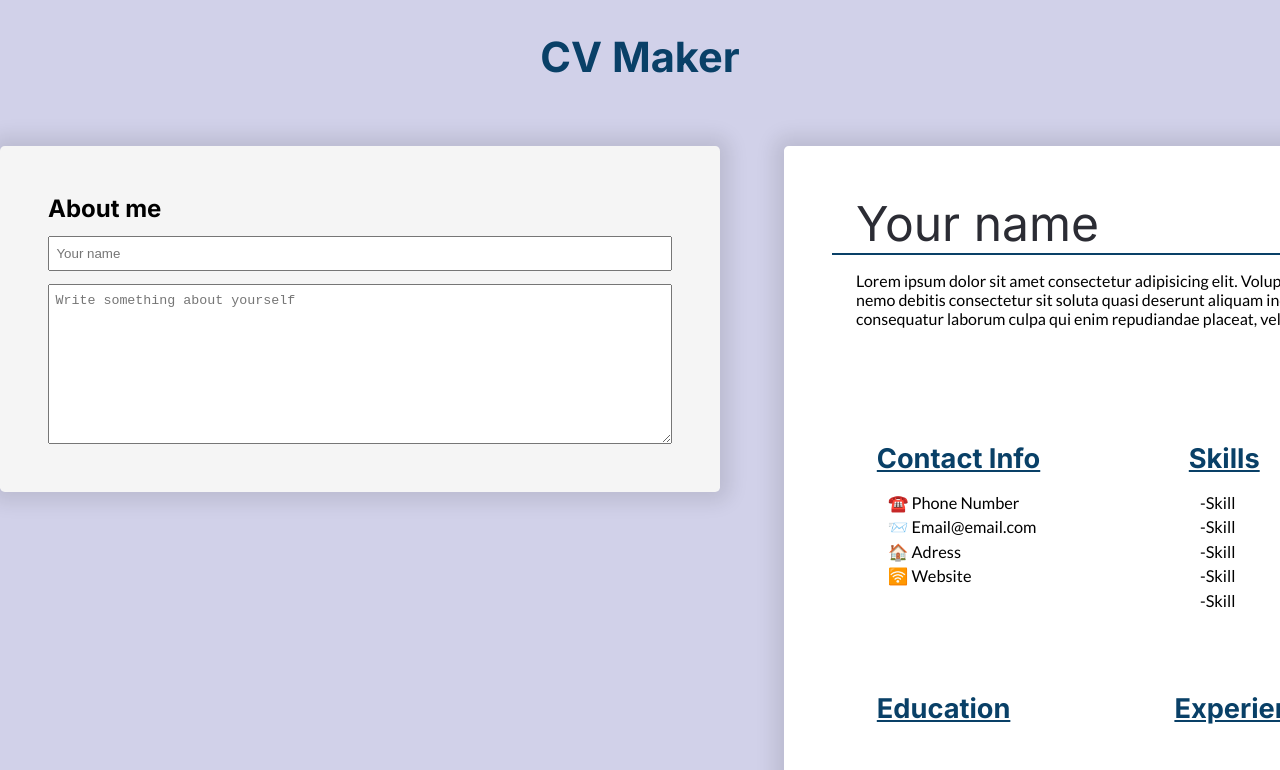
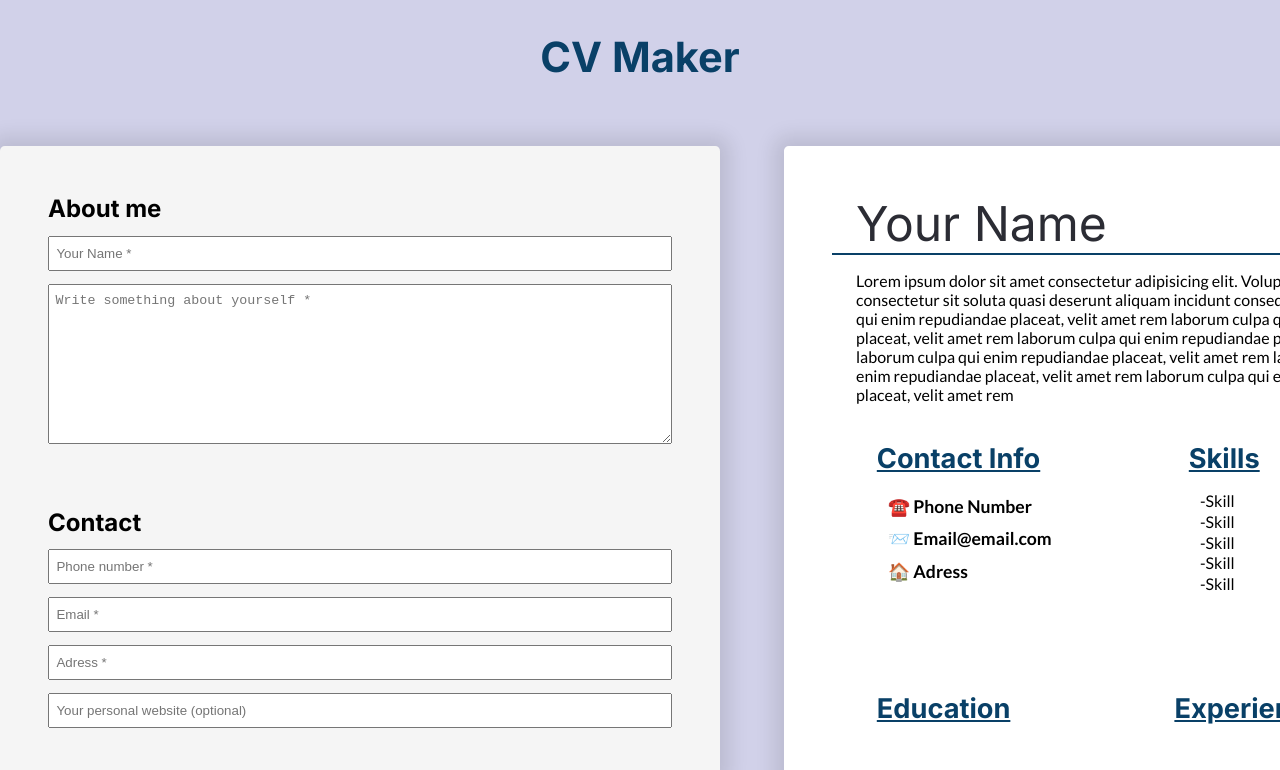
Before and after one commit to NikolaGedovic/cv-maker, a React (Create React App) app: page / in a window 1280 px wide. Shown: the top 770 px of the page. Built offline with nearby package versions, Linux system fonts and the light colour scheme; the HTML template or start-up script is replaced by a standard one.

Commit message:
setting up contact information functionality, with user inputs and the preview on the other page

```diff
--- a/src/App.js
+++ b/src/App.js
@@ -5,6 +5,10 @@ import CvPreview from "./components/cvPreview/cvPreview";
 export default function App() {
   const [name, setName] = useState("");
   const [aboutMeText, setAboutMeText] = useState("");
+  const [phoneNum, setPhoneNum] = useState("");
+  const [email, setEmail] = useState("");
+  const [adress, setAdress] = useState("");
+  const [website, setWebsite] = useState("");
   return (
     <>
       <PageHeading />
@@ -14,8 +18,23 @@ export default function App() {
           setName={setName}
           aboutMeText={aboutMeText}
           setAboutMeText={setAboutMeText}
+          phoneNum={phoneNum}
+          setPhoneNum={setPhoneNum}
+          email={email}
+          setEmail={setEmail}
+          adress={adress}
+          setAdress={setAdress}
+          website={website}
+          setWebsite={setWebsite}
         />
-        <CvPreview name={name} aboutMeText={aboutMeText} />
+        <CvPreview
+          name={name}
+          aboutMeText={aboutMeText}
+          phoneNum={phoneNum}
+          email={email}
+          adress={adress}
+          website={website}
+        />
       </div>
     </>
   );
--- a/src/components/cvForm/aboutMe.js
+++ b/src/components/cvForm/aboutMeForm.js
@@ -10,21 +10,25 @@ export default function AboutMe({
       <h2 className="form-section-heading">About me</h2>
       <input
         value={name}
-        className="text-input"
+        className="form-input"
         type="text"
         name="name"
         id="name"
-        placeholder="Your name"
+        placeholder="Your Name *"
         onChange={(e) => setName(e.target.value)}
+        required
+        aria-required="true"
       />
       <textarea
         value={aboutMeText}
-        maxLength={450}
+        maxLength={500}
         type="text"
         name="about-me"
         id="about-me"
-        placeholder="Write something about yourself"
+        placeholder="Write something about yourself *"
         onChange={(e) => setAboutMeText(e.target.value)}
+        required
+        aria-required="true"
       />
     </section>
   );
--- /dev/null
+++ b/src/components/cvForm/contactForm.js
@@ -0,0 +1,59 @@
+export default function ContactForm({
+  phoneNum,
+  setPhoneNum,
+  email,
+  setEmail,
+  adress,
+  setAdress,
+  website,
+  setWebsite,
+}) {
+  return (
+    <section className="form-section">
+      <h2 className="form-section-heading">Contact</h2>
+      <input
+        value={phoneNum}
+        type="tel"
+        className="form-input"
+        name="phoneNum"
+        id="phoneNum"
+        placeholder="Phone number *"
+        required
+        aria-required="true"
+        onChange={(e) => setPhoneNum(e.target.value)}
+      />
+      <input
+        value={email}
+        className="form-input"
+        type="email"
+        name="email"
+        id="email"
+        placeholder="Email *"
+        required
+        aria-required="true"
+        onChange={(e) => setEmail(e.target.value)}
+      />
+      <input
+        value={adress}
+        className="form-input"
+        type="text"
+        name="adress"
+        id="adress"
+        placeholder="Adress *"
+        required
+        aria-required="true"
+        onChange={(e) => setAdress(e.target.value)}
+      />
+
+      <input
+        value={website}
+        className="form-input"
+        type="text"
+        name="website"
+        id="website"
+        placeholder="Your personal website (optional)"
+        onChange={(e) => setWebsite(e.target.value)}
+      />
+    </section>
+  );
+}
--- a/src/components/cvForm/cvForm.js
+++ b/src/components/cvForm/cvForm.js
@@ -1,6 +1,20 @@
-import AboutMe from "./aboutMe";
+import AboutMe from "./aboutMeForm";
+import ContactForm from "./contactForm";
 
-export default function CvForm({ name, setName, aboutMeText, setAboutMeText }) {
+export default function CvForm({
+  name,
+  setName,
+  aboutMeText,
+  setAboutMeText,
+  phoneNum,
+  setPhoneNum,
+  email,
+  setEmail,
+  adress,
+  setAdress,
+  website,
+  setWebsite,
+}) {
   return (
     <div className="cv-form">
       <AboutMe
@@ -9,6 +23,16 @@ export default function CvForm({ name, setName, aboutMeText, setAboutMeText }) {
         aboutMeText={aboutMeText}
         setAboutMeText={setAboutMeText}
       />
+      <ContactForm
+        phoneNum={phoneNum}
+        setPhoneNum={setPhoneNum}
+        email={email}
+        setEmail={setEmail}
+        adress={adress}
+        setAdress={setAdress}
+        website={website}
+        setWebsite={setWebsite}
+      />
     </div>
   );
 }
--- a/src/components/cvPreview/cvPreview.js
+++ b/src/components/cvPreview/cvPreview.js
@@ -1,6 +1,14 @@
+import MiddleSectionCvPreview from "./middleSectionCvPreview";
 import TopSectionCvPreview from "./topSectionCvPreview";
 
-export default function CvPreview({ name, aboutMeText }) {
+export default function CvPreview({
+  name,
+  aboutMeText,
+  phoneNum,
+  email,
+  adress,
+  website,
+}) {
   return (
     <div className="cv-preview">
       {/* ********** TOP SECTION ********** */}
@@ -8,23 +16,12 @@ export default function CvPreview({ name, aboutMeText }) {
 
       {/* ********** MIDDLE SECTION ********** */}
 
-      <section className="middle-section">
-        <div className="contact-preview">
-          <h2 className="headings-preview">Contact Info</h2>
-          <p>☎️ Phone Number</p>
-          <p>📨 Email@email.com</p>
-          <p>🏠 Adress</p>
-          <p>🛜 Website</p>
-        </div>
-        <div className="skills-preview">
-          <h2 className="headings-preview">Skills</h2>
-          <p>-Skill</p>
-          <p>-Skill</p>
-          <p>-Skill</p>
-          <p>-Skill</p>
-          <p>-Skill</p>
-        </div>
-      </section>
+      <MiddleSectionCvPreview
+        phoneNum={phoneNum}
+        email={email}
+        adress={adress}
+        website={website}
+      />
 
       {/* ********** BOTTOM SECTION ********** */}
 
--- /dev/null
+++ b/src/components/cvPreview/middleSectionCvPreview.js
@@ -0,0 +1,30 @@
+export default function MiddleSectionCvPreview({
+  phoneNum,
+  email,
+  adress,
+  website,
+}) {
+  return (
+    <section className="middle-section">
+      <div className="contact-preview">
+        <h2 className="headings-preview">Contact Info</h2>
+        <p className="contact-display-preview">
+          ☎️ {phoneNum || "Phone Number"}
+        </p>
+        <p className="contact-display-preview">
+          📨 {email || "Email@email.com"}
+        </p>
+        <p className="contact-display-preview">🏠 {adress || "Adress"}</p>
+        {website && <p className="contact-display-preview">🛜 {website}</p>}
+      </div>
+      <div className="skills-preview">
+        <h2 className="headings-preview">Skills</h2>
+        <p>-Skill</p>
+        <p>-Skill</p>
+        <p>-Skill</p>
+        <p>-Skill</p>
+        <p>-Skill</p>
+      </div>
+    </section>
+  );
+}
--- a/src/components/cvPreview/topSectionCvPreview.js
+++ b/src/components/cvPreview/topSectionCvPreview.js
@@ -1,10 +1,10 @@
 export default function TopSectionCvPreview({ name, aboutMeText }) {
   return (
     <section className="top-section">
-      <div className="cv-name-preview">{name || "Your name"}</div>
+      <div className="cv-name-preview">{name || "Your Name"}</div>
       <div className="about-me-text">
         {aboutMeText ||
-          "Lorem ipsum dolor sit amet consectetur adipisicing elit. Voluptatum nemo debitis consectetur sit soluta quasi deserunt aliquam incidunt        consequatur laborum culpa qui enim repudiandae placeat, velit amet rem"}
+          "Lorem ipsum dolor sit amet consectetur adipisicing elit. Voluptatum nemo debitis consectetur sit soluta quasi deserunt aliquam incidunt consequatur laborum culpa qui enim repudiandae placeat, velit amet rem laborum culpa qui enim repudiandae placeat, velit amet rem laborum culpa qui enim repudiandae placeat, velit amet rem laborum culpa qui enim repudiandae placeat, velit amet rem laborum culpa qui enim repudiandae placeat, velit amet rem laborum culpa qui enim repudiandae placeat, velit amet rem"}
       </div>
     </section>
   );
--- a/src/index.css
+++ b/src/index.css
@@ -54,6 +54,10 @@ h1 {
   box-shadow: 0px 0px 19px 10px rgba(0, 0, 0, 0.1);
 }
 
+.form-section:nth-child(2) {
+  padding-top: 4rem;
+}
+
 .form-section {
   display: flex;
   flex-direction: column;
@@ -64,7 +68,7 @@ h1 {
   font-family: var(--heading-font);
 }
 
-.text-input,
+.form-input,
 textarea {
   padding: 0.5rem 0.4rem;
 }
@@ -136,8 +140,14 @@ textarea {
 .skills-preview > p {
   padding-left: 2.5rem;
   font-family: var(--text-font);
-  line-height: 1.5;
-  font-size: 1.02rem;
+  line-height: 1.3;
+  /* font-size: 1.02rem; */
+}
+
+.contact-display-preview {
+  font-weight: bold;
+  font-size: 1.1rem;
+  padding: 0.3rem 0;
 }
 
 .bottom-section {
```
